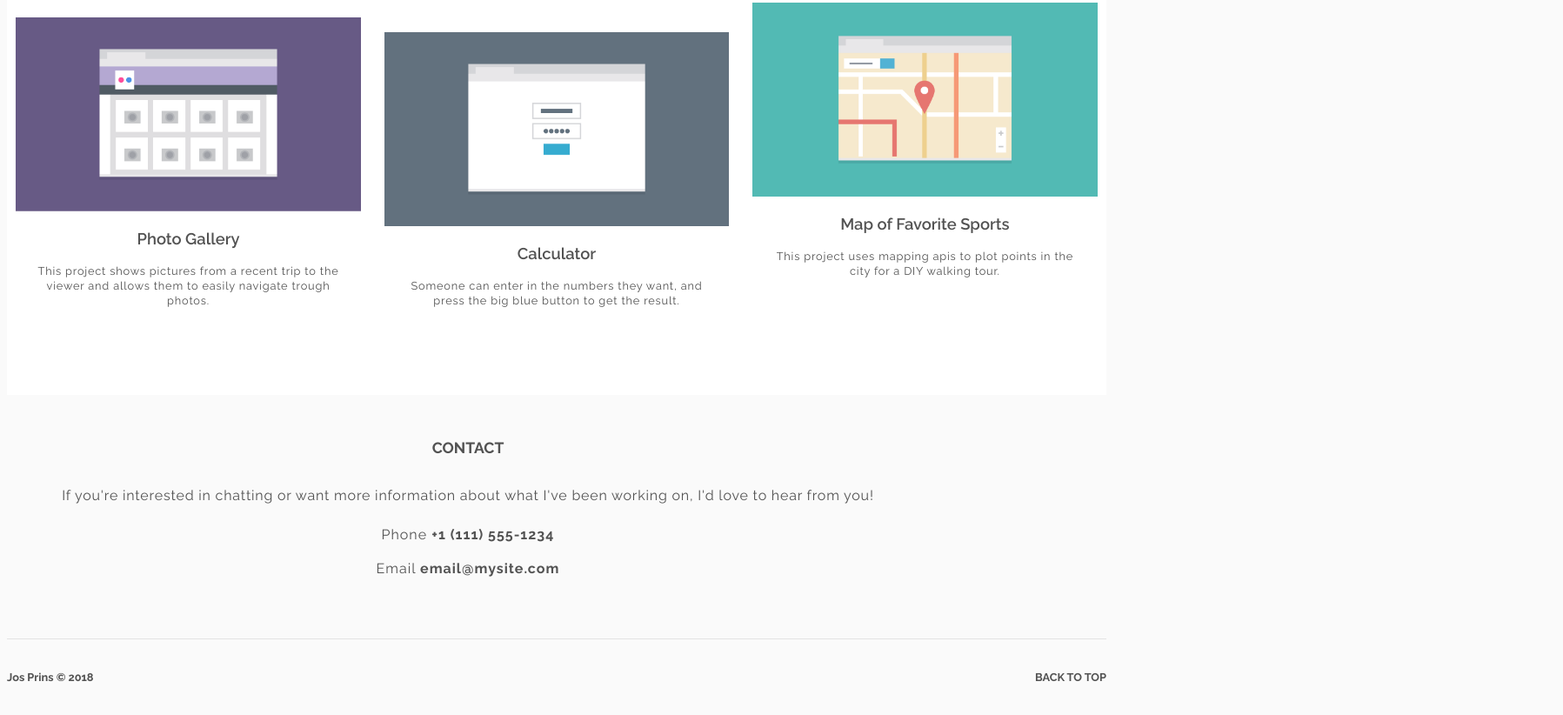
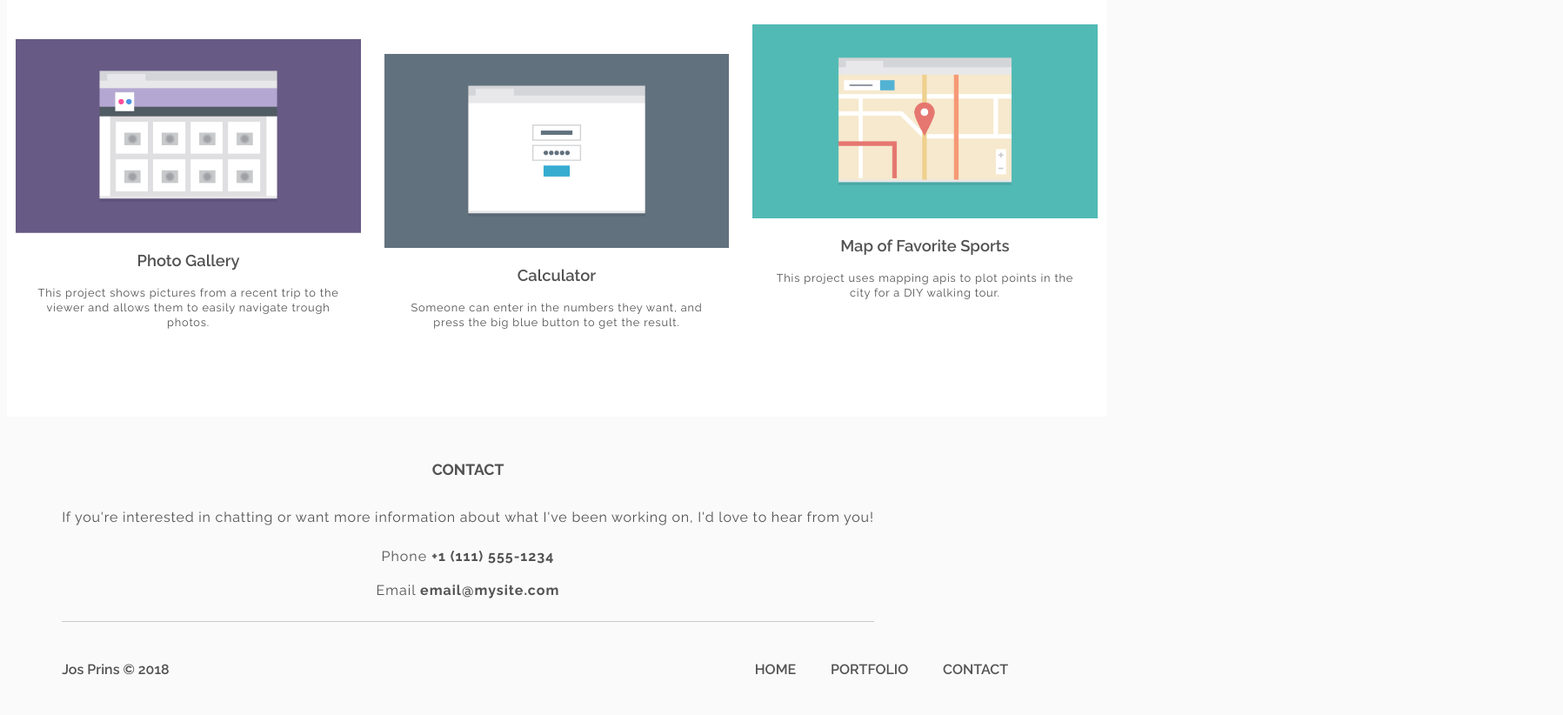
Before and after one commit to josprins/techdegree-project-two, a plain HTML site: page index.html in a window 1280 px wide. Shown: the part 898-1720 px from the top of the page at 87% size, 1797 px wide, since content can reach past the window. Drawn offline with Linux system fonts and the light colour scheme.

Commit message:
resubmit for review

```diff
--- a/css/style.css
+++ b/css/style.css
@@ -40,7 +40,6 @@ header {
     text-decoration: none;
     color: #525252;
     font-weight: 600;
-    transition-delay: 1000;
 }
 
 nav li:active {
@@ -75,8 +74,10 @@ nav li {
     line-height: 20px;
     font-size: 0.92em;
     color: #009090;
-    font-family: 'Roboto', sans-serif;
+    font-family: 'Roboto Mono', monospace;
 }
+
+
 
 /* -------------- Portfolio secrtion -------------- */
 
@@ -133,14 +134,18 @@ nav li {
 
 /* -------------- Footer -------------- */
 
-footer {
+#footer {
+    display: none;
+}
+
+#footer-mobile {
     border-top: 1px solid #e3e3e3;
-    padding-bottom: 35px;
+    padding-bottom: 50px;
     padding-top: 20px
 
 }
 
-footer ul li {
+#footer-mobile ul li {
     font-size: 0.8em;
     font-weight: 800;
 }
@@ -152,7 +157,7 @@ footer ul li {
     list-style: none;
 }
 
-#footer-name {
+.footer-name {
     float: left;
 }
 
@@ -248,10 +253,52 @@ footer ul li {
         margin-top: -366px
     }
 
+    .contact-div {
+        border-bottom: 1px solid #c9c9c9;
+    }
+
     #contact p,
     #contact li {
         font-size: 1em;
     }
+
+    #footer-mobile {
+        display: none;
+    }
+
+    #footer {
+        display: inline;
+    }
+
+    .foot-link {
+        text-decoration: none;
+    }
+
+    .footer-nav {
+        margin-right: -35%;
+    }
+
+    .footer-nav li {
+        display: inline;
+        list-style: none;
+        text-align: center;
+        background: #fafafa;
+
+    }
+
+    .foot-link {
+        color: #525252;
+        font-weight: 600;
+    }
+
+    .footer-name {
+        list-style: none;
+        font-weight: 600;
+        margin-left: 5%;
+    }
+
+
+
 
 }
 
@@ -347,6 +394,10 @@ footer ul li {
         font-size: 1em;
     }
 
+     .footer-nav {
+        margin-right: -41.5%;
+    }
+
 
 
 
--- a/index.html
+++ b/index.html
@@ -1,60 +1,60 @@
 <!DOCTYPE html>
-<html>
+<html lang="en">
 <head>
     <meta name="viewport" content="width=device-width, initial-scale=1">
 
     <title>Jos Prins</title>
-    <link href="https://fonts.googleapis.com/css?family=Raleway:400,600,700, 800" rel="stylesheet">
-    <link href="https://fonts.googleapis.com/css?family=Roboto:400,500,700,900" rel="stylesheet">
+    <link href="https://fonts.googleapis.com/css?family=Raleway:400,600,700,800" rel="stylesheet">
+    <link href="https://fonts.googleapis.com/css?family=Roboto+Mono:400,500,700" rel="stylesheet">
     <link rel="stylesheet" href="css/style.css">
 </head>
 <body>
     <header>
         <nav>
+            <h1>Jos Prins</h1>
             <ul>
-                <h1>Jos Prins</h1>
                 <li><a class="nav-link" href="index.html">HOME</a></li>
                 <li><a class="nav-link" href="#portfolio">PORTFOLIO</a></li>
                 <li><a class="nav-link" href="#contact">CONTACT</a></li>
             </ul>
-            <img class="header-image" src="images/responsive-layout-profile.png">
+            <img class="header-image" src="images/responsive-layout-profile.png" alt="person-img">
         </nav>
         <p class="header-text">Hi! I'm a front-end developer who loves responsive design and css. I recently finished a degree in front-end web development at Treehouse ansd am excited to put all my skills to use!</p>
     </header>
     <section id="portfolio" class="clearfix">
         <h2>Portfolio</h2>
         <div class="portfolio-div marketing-page">
-            <img src="images/portfolio-1.png">
+            <img src="images/portfolio-1.png" alt="marketing-img">
             <h3>Marketing Page</h3>
             <p>This project shows the front page of a marketing website meant for a specific business I'm interested in.</p>
         </div>
         <div class="portfolio-div search-page">
-            <img src="images/portfolio-2.png">
+            <img src="images/portfolio-2.png" alt="search-page-img">
             <h3>Search Page</h3>
             <p>This project searches through a specific databse to find information that the user is trying to look up.</p>
         </div>
         <div class="portfolio-div travel-app">
-            <img src="images/portfolio-3.png">
+            <img src="images/portfolio-3.png" alt="travel-app-img">
             <h3>Travel app</h3>
             <p>This project compares travel times based on different transportation methods and tells you the best one.</p>
         </div>
         <div class="portfolio-div favorite-sports">
-            <img src="images/portfolio-4.png">
+            <img src="images/portfolio-4.png" alt="sports-img">
             <h3>Map of Favorite Sports</h3>
             <p>This project uses mapping apis to plot points in the city for a DIY walking tour.</p>
         </div>
         <div class="portfolio-div photo-gallery">
-            <img src="images/portfolio-5.png">
+            <img src="images/portfolio-5.png" alt="photo-gallery-img">
             <h3>Photo Gallery</h3>
             <p>This project shows pictures from a recent trip to the viewer and allows them to easily navigate trough photos.</p>
         </div>
         <div class="portfolio-div calculator">
-            <img src="images/portfolio-6.png">
+            <img src="images/portfolio-6.png" alt="calculator-img">
             <h3>Calculator</h3>
             <p>Someone can enter in the numbers they want, and press the big blue button to get the result.</p>
         </div>
     </section>
-    <sectio id="contact">
+    <section id="contact">
         <div class="contact-div">
             <h2>CONTACT</h2>
             <p>If you're interested in chatting or want more information about what I've been working on, I'd love to hear from you!</p>
@@ -63,14 +63,26 @@
                 <li>Email <strong>email@mysite.com</strong></li>
             </ul>
         </div>
-    </sectio>
-    <footer>
+    </section>
+    <footer id="footer-mobile">
         <ul>
-            <li id="footer-name">Jos Prins &copy; 2018</li>
+            <li class="footer-name">Jos Prins &copy; 2018</li>
         </ul>
         <ul>
             <li id="footer-nav"><a class="footer-nav-btn" href="index.html">BACK TO TOP</a></li>
         </ul>
     </footer>
+    <footer id="footer">
+        <ul>
+            <li class="footer-name">Jos Prins &copy; 2018</li>
+        </ul>
+        <nav class="footer-nav">
+            <ul>
+                <li><a class="foot-link" href="index.html">HOME</a></li>
+                <li><a class="foot-link" href="#portfolio">PORTFOLIO</a></li>
+                <li><a class="foot-link" href="#contact">CONTACT</a></li>
+            </ul>
+        </nav>
+    </footer>
 </body>
 </html>
```
